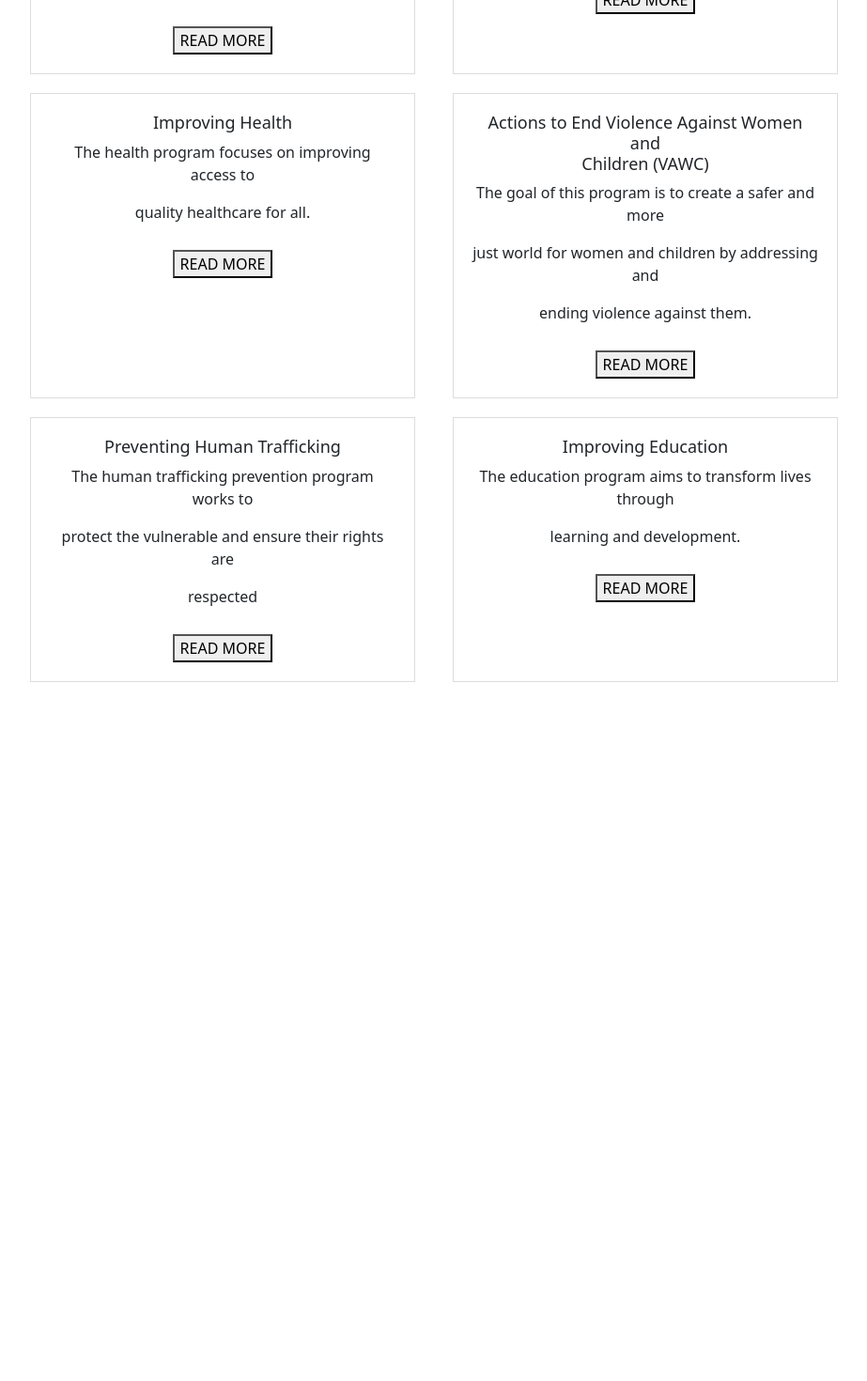
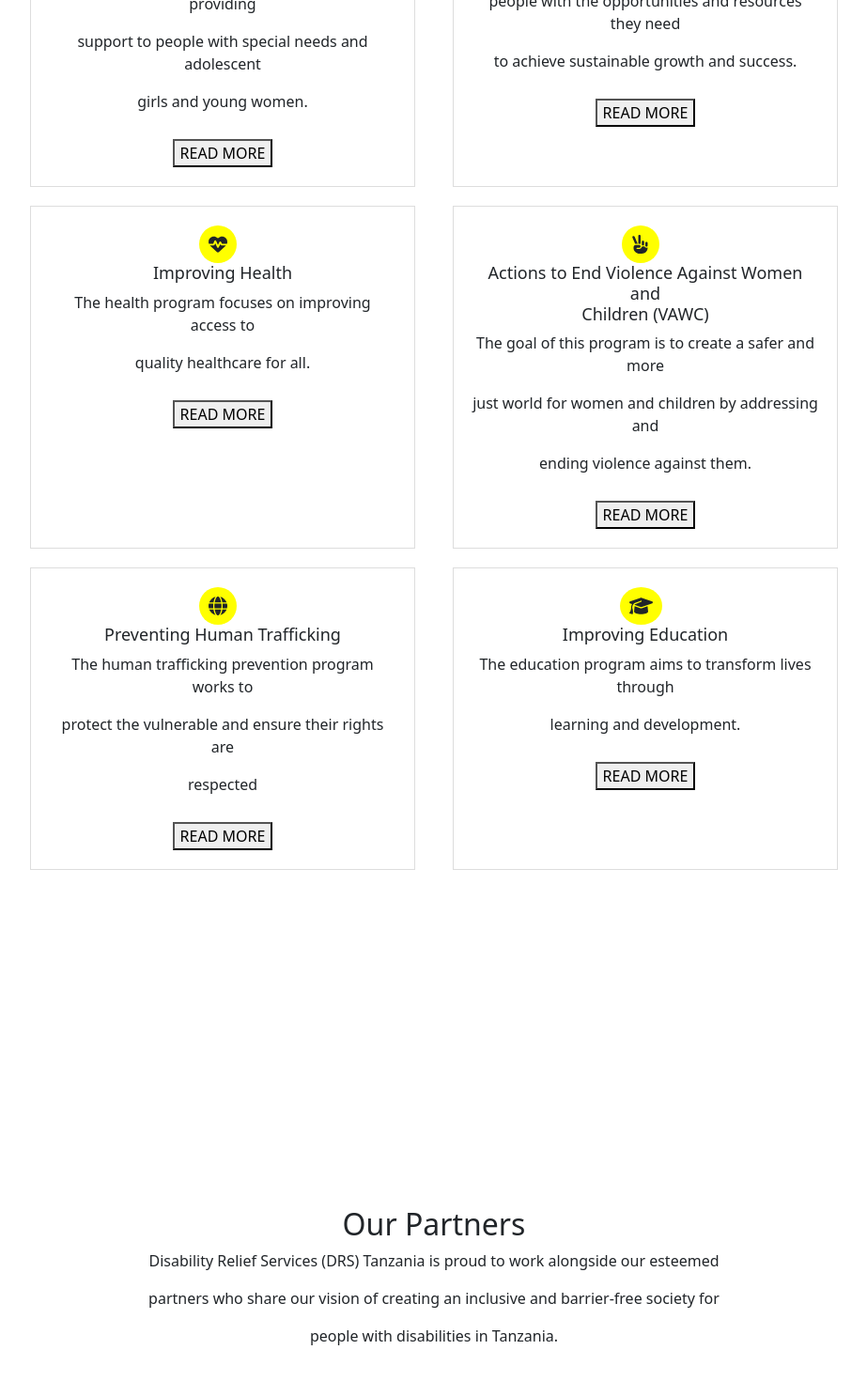
Before and after one commit to Michal379/disability-drst, a React (Create React App) app in the folder client/: page / in a window 1280 px wide. Shown: the part 1281-2751 px from the top of the page at 94% size, without its empty margins (178-1101 px from the left). Before the commit the page ends 2047 px from the top, so only its background shows below. Built offline with nearby package versions, Linux system fonts and the light colour scheme.

Commit message:
what we do

```diff
--- a/client/src/components/home/Home.jsx
+++ b/client/src/components/home/Home.jsx
@@ -4,14 +4,15 @@ import 'bootstrap/dist/css/bootstrap.min.css';
 import './Home.css';
 import WhoWeAre from '../whoweare/WhoWeAre';
 import WhatWeDo from '../whatwedo/WhatWeDo';
+import OurPartners from '../ourpartners/OurPartners';
 
 const Home = () => {
   const [activeIndex, setActiveIndex] = useState(0);
 
   const images = [
-    'https://i.pinimg.com/564x/e8/18/78/e818786c406c5ec8ed90c64ff2528344.jpg',
+    'https://drc.ngo/media/zbflsoam/sudan-a-f-p.jpg?width=500&mode=crop',
     'https://i.pinimg.com/564x/8c/c3/55/8cc3557f582379c92a3deb343d17b1b0.jpg',
-    'https://i.pinimg.com/564x/bb/f3/b7/bbf3b70a0874f903ed56790399a9c7c6.jpg',
+    'https://pro.drc.ngo/media/pmegaipv/frontpage-burkinafaso.jpg?anchor=center&mode=crop&quality=80&width=500&height=500&rnd=133057995615770000',
     'https://i.pinimg.com/564x/32/41/5e/32415ea2fe40d04624f5d7772c8a645a.jpg',
     'https://i.pinimg.com/564x/38/b4/85/38b4850c3d95c78547e6d32743667d4c.jpg',
     'https://i.pinimg.com/564x/9e/7a/a7/9e7aa70a9901b25c35be7030700bdddc.jpg'
@@ -58,6 +59,7 @@ const Home = () => {
     {/* Text content below carousel */}
     <WhoWeAre />
     <WhatWeDo />
+    <OurPartners />
      </div>
 
 
--- /dev/null
+++ b/client/src/components/ourpartners/OurPartners.css
@@ -0,0 +1,16 @@
+.our-container {
+    display: flex;
+    flex-direction: column;
+    align-items: center;
+    justify-content: center;
+    height: 100vh;
+    text-align: center;
+  }
+
+  .container h2 {
+    margin-bottom: 10px;
+  }
+
+  .container p {
+    margin: 0;
+  }
--- /dev/null
+++ b/client/src/components/ourpartners/OurPartners.jsx
@@ -0,0 +1,15 @@
+import React from 'react';
+import './OurPartners.css';
+
+const OurPartners = () => {
+  return (
+    <div className="our-container">
+      <h2>Our Partners</h2>
+      <p>Disability Relief Services (DRS) Tanzania is proud to work alongside our esteemed</p>
+      <p>partners who share our vision of creating an inclusive and barrier-free society for</p>
+      <p>people with disabilities in Tanzania.</p>
+    </div>
+  );
+}
+
+export default OurPartners;
--- a/client/src/components/whatwedo/WhatWeDo.css
+++ b/client/src/components/whatwedo/WhatWeDo.css
@@ -3,7 +3,7 @@
     flex-direction: column;
     align-items: center;
     justify-content: center;
-    height: 125vh;
+    height: 160vh;
     text-align: center;
   }
 
--- a/client/src/components/whatwedo/WhatWeDo.jsx
+++ b/client/src/components/whatwedo/WhatWeDo.jsx
@@ -1,6 +1,19 @@
 import React from 'react';
-import './WhatWeDo.css'; // Import the CSS file
+import './WhatWeDo.css';
+import { FontAwesomeIcon } from '@fortawesome/react-fontawesome';
+import { faShieldAlt, faBriefcase, faHeartbeat, faHandPeace, faGlobe, faGraduationCap } from '@fortawesome/free-solid-svg-icons';
 import { Button } from 'react-bootstrap';
+
+const iconStyle = {
+  backgroundColor: 'yellow',
+  padding: '10px',
+  borderRadius: '50%',
+  marginRight: '10px',
+  display: 'inline-flex',
+  alignItems: 'center',
+  justifyContent: 'center'
+};
+
 
 const WhatWeDo = () => {
   return (
@@ -9,7 +22,11 @@ const WhatWeDo = () => {
     <p>Most of the projects, programs and activities undertaken by the organization generally</p>
     <p>associated with efforts in People with Special Needs programs.</p>
     <div className="do-sections">
+      {/* Repeat the following pattern for each section */}
       <div className="do-section">
+        <span style={iconStyle}>
+          <FontAwesomeIcon icon={faShieldAlt} size="lg" />
+        </span>
         <h5>Social Protection Interventions for People with</h5>
         <h5>Special Needs (PWSNs)</h5>
         <p>The social protection program focuses on providing</p>
@@ -18,19 +35,32 @@ const WhatWeDo = () => {
         <button>READ MORE</button>
       </div>
       <div className="do-section">
+          <span style={iconStyle}>
+            <FontAwesomeIcon icon={faBriefcase} size="lg" />
+          </span>
           <h5>Economic Empowerment Related Activities</h5>
           <p>The economic empowerment program aims to provide</p>
           <p>people with the opportunities and resources they need</p>
           <p>to achieve sustainable growth and success.</p>
           <button>READ MORE</button>
         </div>
+
+        {/* Repeat for other sections */}
         <div className="do-section">
+          <span style={iconStyle}>
+            <FontAwesomeIcon icon={faHeartbeat} size="lg" />
+          </span>
           <h5>Improving Health</h5>
           <p>The health program focuses on improving access to</p>
           <p>quality healthcare for all.</p>
           <button>READ MORE</button>
         </div>
+
+        {/* Repeat for other sections */}
         <div className="do-section">
+          <span style={iconStyle}>
+            <FontAwesomeIcon icon={faHandPeace} size="lg" />
+          </span>
           <h5>Actions to End Violence Against Women and</h5>
           <h5>Children (VAWC)</h5>
           <p>The goal of this program is to create a safer and more</p>
@@ -38,14 +68,24 @@ const WhatWeDo = () => {
           <p>ending violence against them.</p>
           <button>READ MORE</button>
         </div>
+
+        {/* Repeat for other sections */}
         <div className="do-section">
+          <span style={iconStyle}>
+            <FontAwesomeIcon icon={faGlobe} size="lg" />
+          </span>
           <h5>Preventing Human Trafficking</h5>
           <p>The human trafficking prevention program works to</p>
           <p>protect the vulnerable and ensure their rights are</p>
           <p>respected</p>
           <button>READ MORE</button>
         </div>
+
+        {/* Repeat for other sections */}
         <div className="do-section">
+          <span style={iconStyle}>
+            <FontAwesomeIcon icon={faGraduationCap} size="lg" />
+          </span>
           <h5>Improving Education</h5>
           <p>The education program aims to transform lives through</p>
           <p>learning and development.</p>
```
Lines whose indentation alone changed are shown as unchanged.
